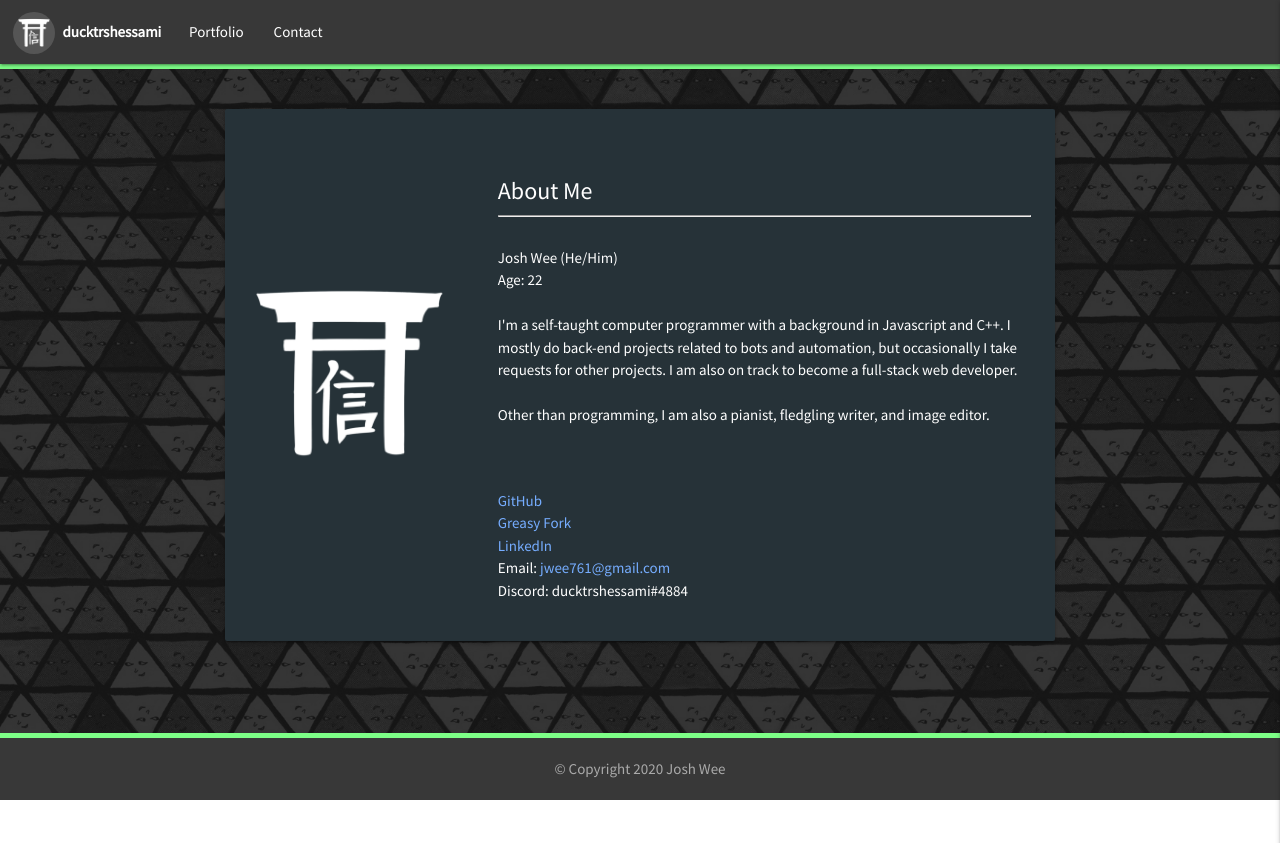
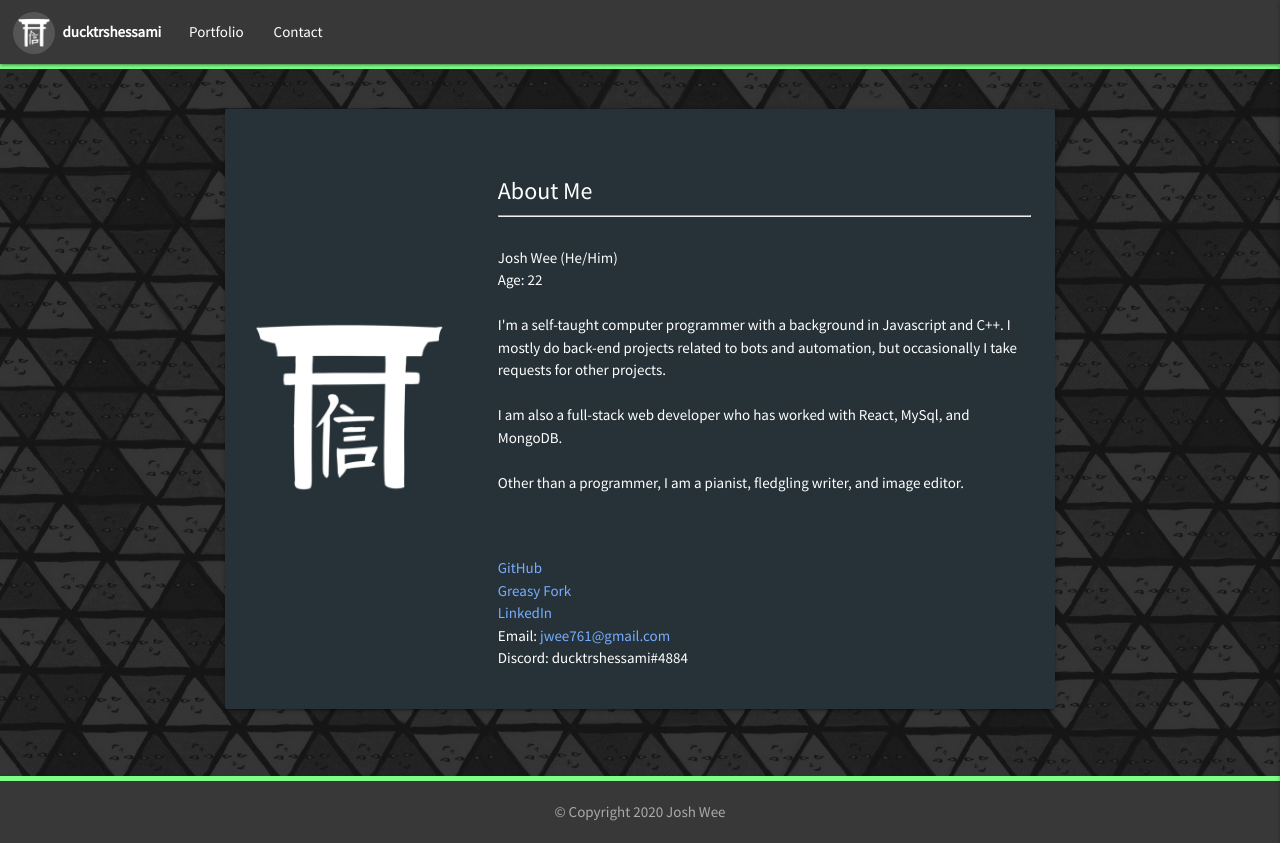
Before and after one commit to ducktrshessami/ducktrshessami.github.io, a React (Create React App) app: page / in a window 1280 px wide. Before the commit the page ends 800 px from the top, so only its background shows below. Built offline with nearby package versions, Linux system fonts and the light colour scheme.

Commit message:
updated bio

```diff
--- a/src/pages/Index/index.js
+++ b/src/pages/Index/index.js
@@ -19,9 +19,11 @@ export default function Index() {
                             <p>Josh Wee (He/Him)</p>
                             <p>Age: {age}</p>
                             <br />
-                            <p>I'm a self-taught computer programmer with a background in Javascript and C++. I mostly do back-end projects related to bots and automation, but occasionally I take requests for other projects. I am also on track to become a full-stack web developer.</p>
+                            <p>I'm a self-taught computer programmer with a background in Javascript and C++. I mostly do back-end projects related to bots and automation, but occasionally I take requests for other projects.</p>
                             <br />
-                            <p>Other than programming, I am also a pianist, fledgling writer, and image editor.</p>
+                            <p>I am also a full-stack web developer who has worked with React, MySql, and MongoDB.</p>
+                            <br />
+                            <p>Other than a programmer, I am a pianist, fledgling writer, and image editor.</p>
                         </div>
                         <ul className="card-content">
                             <li><a href="https://github.com/ducktrshessami">GitHub</a></li>
@@ -38,9 +40,11 @@ export default function Index() {
                         <p>Josh Wee (He/Him)</p>
                         <p>Age: {age}</p>
                         <br />
-                        <p>I'm a self-taught computer programmer with a background in Javascript and C++. I mostly do back-end projects related to bots and automation, but occasionally I take requests for other projects. I am also on track to become a full-stack web developer.</p>
+                        <p>I'm a self-taught computer programmer with a background in Javascript and C++. I mostly do back-end projects related to bots and automation, but occasionally I take requests for other projects.</p>
                         <br />
-                        <p>Other than programming, I am also a pianist, fledgling writer, and image editor.</p>
+                        <p>I am also a full-stack web developer who has worked with React, MySql, and MongoDB.</p>
+                        <br />
+                        <p>Other than a programmer, I am a pianist, fledgling writer, and image editor.</p>
                     </div>
                     <ul className="card-content">
                         <li><a href="https://github.com/ducktrshessami">GitHub</a></li>
```
